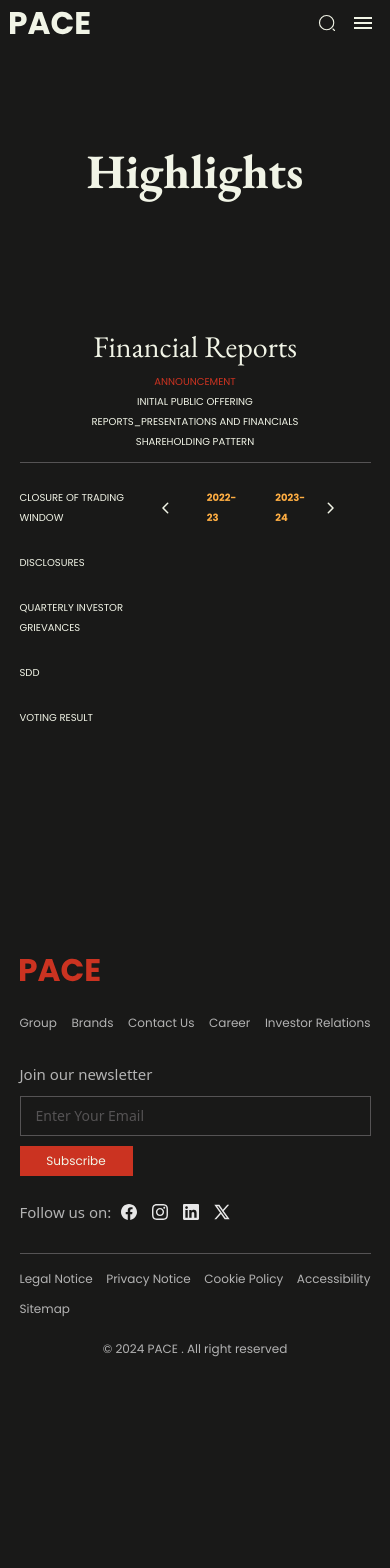
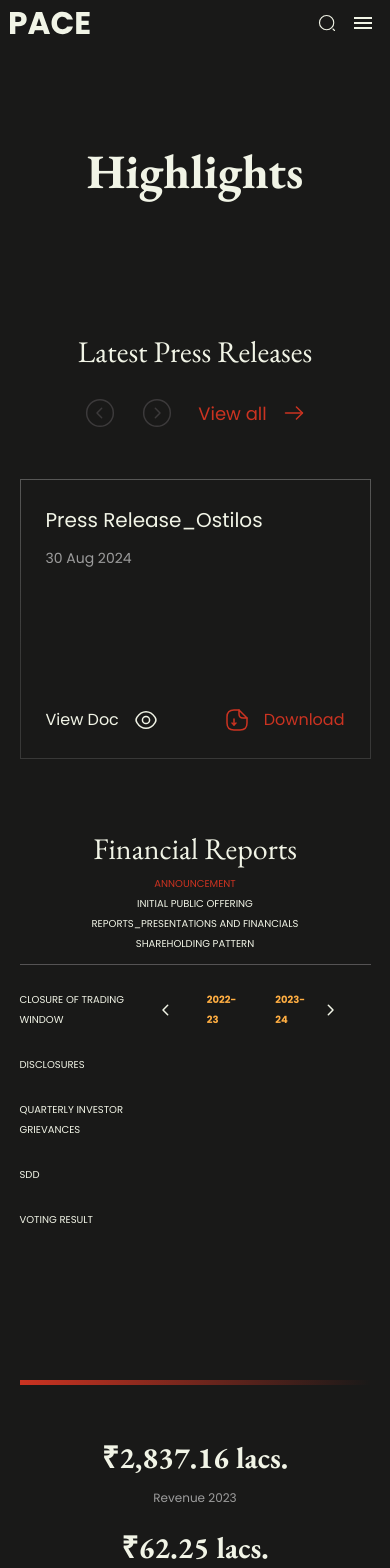
Before and after one commit to TarunRajpurohit123/pace-bussiness-website, a Next.js app in the folder pace-website/: page /investors in a window 390 px wide. Shown: the top 1568 px of the page. Before the commit the page ends 1369 px from the top, so only its background shows below. Built offline with nearby package versions, Linux system fonts and the light colour scheme.

Commit message:
investor page responsive done

```diff
--- a/pace-website/src/app/globals.css
+++ b/pace-website/src/app/globals.css
@@ -2574,7 +2574,42 @@ option:hover {
     font-size: 3rem !important;
     line-height: 3rem !important;
   }
+  .report__wrapper {
+    padding-top: 0rem !important;
+    padding-bottom: 0rem !important;
+  }
   /* report section end */
+  .latestpress__heading {
+    font-size: 3rem !important;
+    line-height: 3rem !important;
+  }
+  .latestpress__controls {
+    margin-top: 3rem;
+  }
+  .investor_state_heading {
+    font-size: 3rem !important;
+    line-height: 3rem !important;
+  }
+  .investor_state_span {
+    font-size: 1.2rem !important;
+    line-height: 2rem !important;
+  }
+  .InvestorStatics--mobile {
+    padding-top: 7rem !important;
+    padding-bottom: 7rem !important;
+  }
+  .financialCalenderGrid {
+    margin-top: 4rem !important;
+  }
+  .financialCalender {
+    padding-bottom: 7rem !important;
+  }
+  .investor_state_card {
+    height: 9rem;
+  }
+  .financialCalender {
+    padding-top: 0 !important;
+  }
 }
 @media (min-width: 1000px) {
   .BrandGridMainSection--mobile {
--- a/pace-website/src/app/investors/page.jsx
+++ b/pace-website/src/app/investors/page.jsx
@@ -15,11 +15,11 @@ export default function investors() {
         title="Highlights"
         content=""
       />
-      {/* <LatestPress /> */}
+      <LatestPress />
       <ReportSection />
-      {/* <InvestorStatics /> */}
-      {/* <FinancialCalender /> */}
-      {/* <InvestorCTA /> */}
+      <InvestorStatics />
+      <FinancialCalender />
+      <InvestorCTA />
     </>
   );
 }
--- a/pace-website/src/components/components/InvestorStatics.jsx
+++ b/pace-website/src/components/components/InvestorStatics.jsx
@@ -1,6 +1,6 @@
 export default function InvestorStatics() {
   return (
-    <section className="pt-[7.5rem] pb-[7.5rem]">
+    <section className="pt-[7.5rem] pb-[7.5rem] InvestorStatics--mobile">
       <section className="page-width flex justify-between investor__statics items-center gradient-border-container">
         <div className="investor_state_card">
           <h1 className="investor_state_heading">₹2,837.16 lacs.</h1>
```
